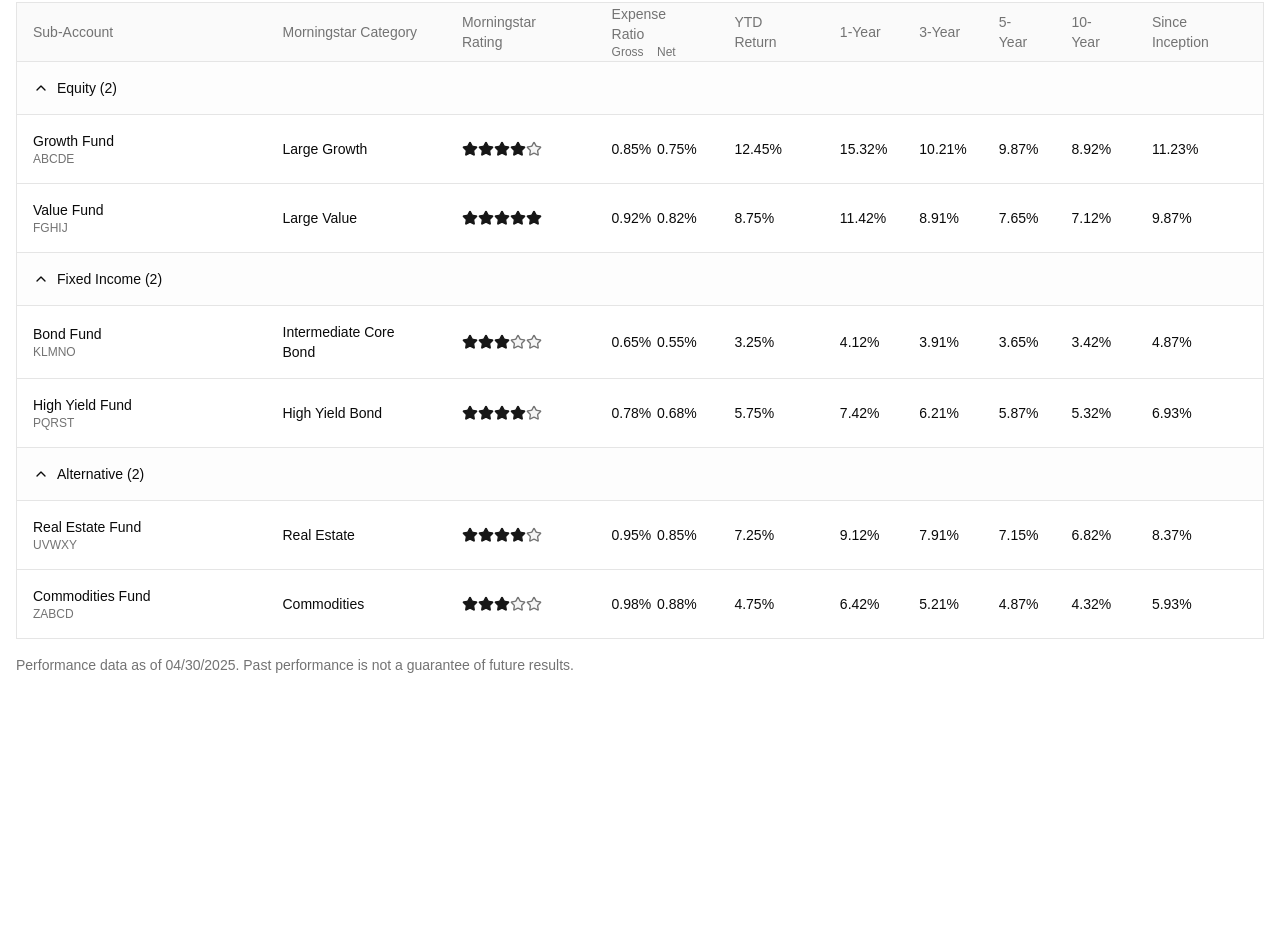
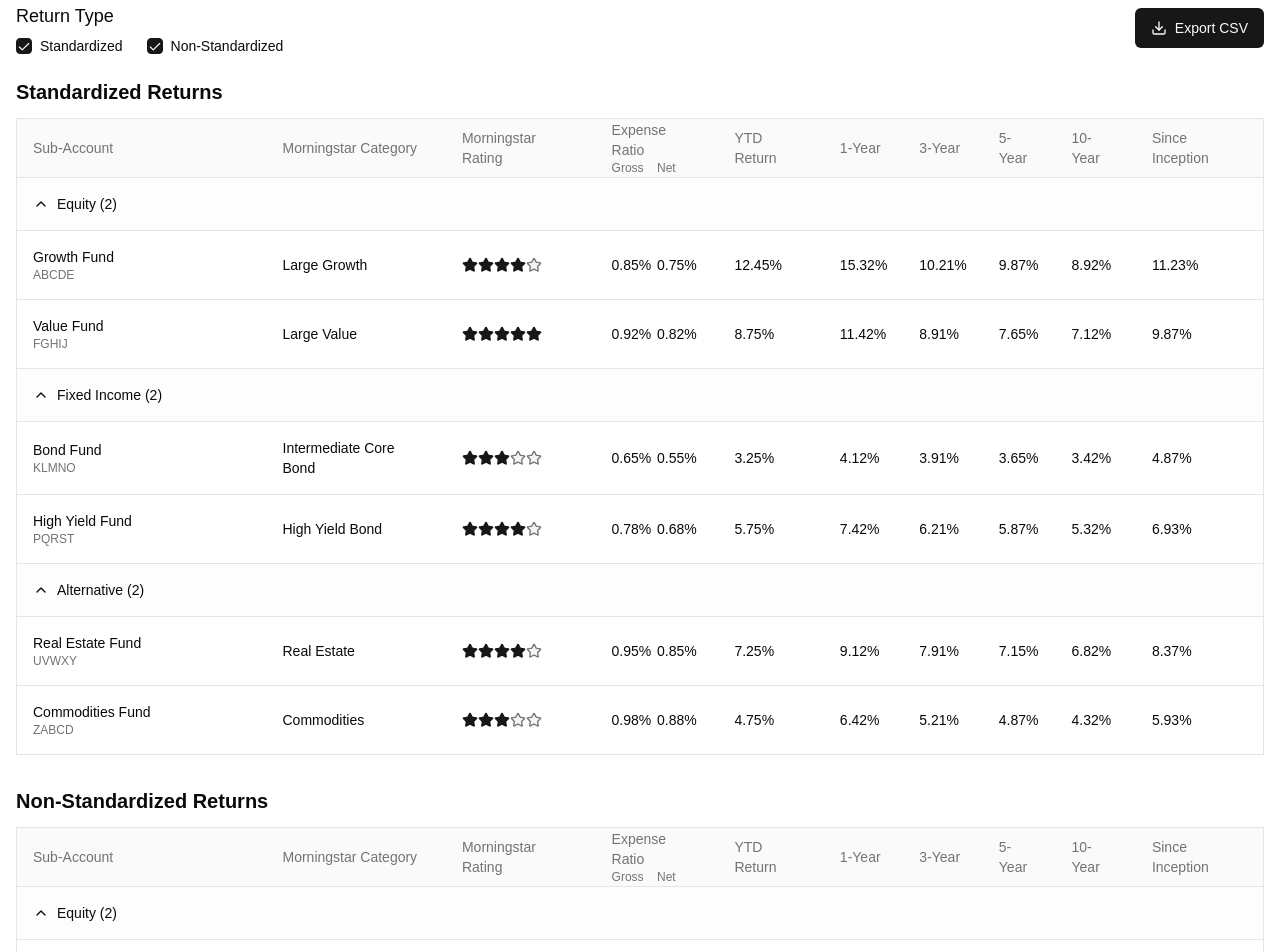
Before and after one commit to okerules/performance_center, a Next.js app: page / in a window 1280 px wide. Shown: the part 300-1252 px from the top of the page. Before the commit the page ends 1007 px from the top, so only its background shows below. Built offline with nearby package versions, Linux system fonts and the light colour scheme; a web font is replaced by a local one.

Commit message:
feat: add CSV export to Performance Center
Implement CSV export functionality with correct headers and data format

Co-authored-by: Dennis Meyer <7468846+okerules@users.noreply.github.com>

```diff
--- a/components/performance-center.tsx
+++ b/components/performance-center.tsx
@@ -1,12 +1,14 @@
 "use client"
 
 import { useState, useEffect } from "react"
-import { ChevronDown, ChevronUp } from "lucide-react"
+import { ChevronDown, ChevronUp, Download } from "lucide-react"
 import { Card, CardContent } from "@/components/ui/card"
 import { Select, SelectContent, SelectItem, SelectTrigger, SelectValue } from "@/components/ui/select"
 import { RadioGroup, RadioGroupItem } from "@/components/ui/radio-group"
 import { Label } from "@/components/ui/label"
 import { Table, TableBody, TableCell, TableHead, TableHeader, TableRow } from "@/components/ui/table"
+import { Checkbox } from "@/components/ui/checkbox"
+import { Button } from "@/components/ui/button"
 import { StarRating } from "@/components/star-rating"
 import { Unbounded } from "next/font/google"
 
@@ -195,6 +197,10 @@ export default function PerformanceCenter() {
   const [morningstarRatingFilter, setMorningstarRatingFilter] = useState("all")
   const [portfolioManagerFilter, setPortfolioManagerFilter] = useState("All")
 
+  // Table visibility state
+  const [showStandardized, setShowStandardized] = useState(true)
+  const [showNonStandardized, setShowNonStandardized] = useState(true)
+
   useEffect(() => {
     // Apply filters
     let result = [...assetCategories]
@@ -254,6 +260,161 @@ export default function PerformanceCenter() {
 
   const formatPercent = (value: number) => {
     return `${value.toFixed(2)}%`
+  }
+
+  // Function to generate CSV data from the filtered categories
+  const generateCSV = () => {
+    // Define headers
+    const headers = [
+      "Asset Category",
+      "Fund Name",
+      "Fund Number",
+      "Morningstar Category",
+      "Morningstar Rating",
+      "Gross Expense Ratio",
+      "Net Expense Ratio",
+      "YTD Return",
+      "1-Year Return",
+      "3-Year Return",
+      "5-Year Return",
+      "10-Year Return",
+      "Since Inception Return",
+      "Portfolio Managers",
+    ]
+
+    // Create CSV rows
+    let csvContent = headers.join(",") + "\n"
+
+    // Add data rows
+    filteredCategories.forEach((category) => {
+      category.funds.forEach((fund) => {
+        const row = [
+          category.name,
+          fund.name,
+          fund.number,
+          fund.morningStar.category,
+          fund.morningStar.rating,
+          fund.expense.gross.toFixed(2) + "%",
+          fund.expense.net.toFixed(2) + "%",
+          fund.returns.ytd.toFixed(2) + "%",
+          fund.returns.year1.toFixed(2) + "%",
+          fund.returns.year3.toFixed(2) + "%",
+          fund.returns.year5.toFixed(2) + "%",
+          fund.returns.year10.toFixed(2) + "%",
+          fund.returns.sinceInception.toFixed(2) + "%",
+          fund.portfolioManagers.join("; "),
+        ]
+
+        // Escape any commas in the data
+        const escapedRow = row.map((field) => {
+          // If the field contains a comma, quote it
+          if (field.includes(",")) {
+            return `"${field}"`
+          }
+          return field
+        })
+
+        csvContent += escapedRow.join(",") + "\n"
+      })
+    })
+
+    return csvContent
+  }
+
+  // Function to download CSV
+  const downloadCSV = () => {
+    const csv = generateCSV()
+    const blob = new Blob([csv], { type: "text/csv;charset=utf-8;" })
+    const url = URL.createObjectURL(blob)
+    const link = document.createElement("a")
+    link.setAttribute("href", url)
+    link.setAttribute("download", "performance_data.csv")
+    link.style.visibility = "hidden"
+    document.body.appendChild(link)
+    link.click()
+    document.body.removeChild(link)
+  }
+
+  // Function to render a performance table
+  const renderPerformanceTable = (isStandardized: boolean) => {
+    return (
+      <div className="overflow-x-auto mb-8">
+        <h2 className="text-xl font-semibold mb-3">
+          {isStandardized ? "Standardized Returns" : "Non-Standardized Returns"}
+        </h2>
+        <Table className="border">
+          <TableHeader>
+            <TableRow className="bg-muted/50">
+              <TableHead className="w-[250px]">Sub-Account</TableHead>
+              <TableHead>Morningstar Category</TableHead>
+              <TableHead>Morningstar Rating</TableHead>
+              <TableHead>
+                <div>Expense Ratio</div>
+                <div className="flex text-xs font-normal">
+                  <span className="w-1/2">Gross</span>
+                  <span className="w-1/2">Net</span>
+                </div>
+              </TableHead>
+              <TableHead>YTD Return</TableHead>
+              <TableHead>1-Year</TableHead>
+              <TableHead className="hidden md:table-cell">3-Year</TableHead>
+              <TableHead className="hidden md:table-cell">5-Year</TableHead>
+              <TableHead className="hidden lg:table-cell">10-Year</TableHead>
+              <TableHead className="hidden lg:table-cell">Since Inception</TableHead>
+            </TableRow>
+          </TableHeader>
+          <TableBody>
+            {filteredCategories.map((category) => (
+              <>
+                <TableRow
+                  key={category.id}
+                  className="bg-muted/20 cursor-pointer hover:bg-muted/30"
+                  onClick={() => toggleCategory(category.id)}
+                >
+                  <TableCell colSpan={10} className="font-medium">
+                    <div className="flex items-center">
+                      {category.expanded ? (
+                        <ChevronUp className="mr-2 h-4 w-4" />
+                      ) : (
+                        <ChevronDown className="mr-2 h-4 w-4" />
+                      )}
+                      {category.name} ({category.funds.length})
+                    </div>
+                  </TableCell>
+                </TableRow>
+                {category.expanded &&
+                  category.funds.map((fund) => (
+                    <TableRow key={fund.id}>
+                      <TableCell>
+                        <div className="font-medium">{fund.name}</div>
+                        <div className="text-xs text-muted-foreground">{fund.number}</div>
+                      </TableCell>
+                      <TableCell>{fund.morningStar.category}</TableCell>
+                      <TableCell>
+                        <StarRating rating={fund.morningStar.rating} />
+                      </TableCell>
+                      <TableCell>
+                        <div className="flex text-sm">
+                          <span className="w-1/2">{fund.expense.gross}%</span>
+                          <span className="w-1/2">{fund.expense.net}%</span>
+                        </div>
+                      </TableCell>
+                      <TableCell>{formatPercent(fund.returns.ytd)}</TableCell>
+                      <TableCell>{formatPercent(fund.returns.year1)}</TableCell>
+                      <TableCell className="hidden md:table-cell">{formatPercent(fund.returns.year3)}</TableCell>
+                      <TableCell className="hidden md:table-cell">{formatPercent(fund.returns.year5)}</TableCell>
+                      <TableCell className="hidden lg:table-cell">{formatPercent(fund.returns.year10)}</TableCell>
+                      <TableCell className="hidden lg:table-cell">
+                        {formatPercent(fund.returns.sinceInception)}
+                      </TableCell>
+                    </TableRow>
+                  ))}
+              </>
+            ))}
+          </TableBody>
+        </Table>
+      </div>
+    )
   }
 
   return (
@@ -347,80 +508,40 @@ export default function PerformanceCenter() {
         </CardContent>
       </Card>
 
-      {/* Performance Table */}
-      <div className="overflow-x-auto">
-        <Table className="border">
-          <TableHeader>
-            <TableRow className="bg-muted/50">
-              <TableHead className="w-[250px]">Sub-Account</TableHead>
-              <TableHead>Morningstar Category</TableHead>
-              <TableHead>Morningstar Rating</TableHead>
-              <TableHead>
-                <div>Expense Ratio</div>
-                <div className="flex text-xs font-normal">
-                  <span className="w-1/2">Gross</span>
-                  <span className="w-1/2">Net</span>
-                </div>
-              </TableHead>
-              <TableHead>YTD Return</TableHead>
-              <TableHead>1-Year</TableHead>
-              <TableHead className="hidden md:table-cell">3-Year</TableHead>
-              <TableHead className="hidden md:table-cell">5-Year</TableHead>
-              <TableHead className="hidden lg:table-cell">10-Year</TableHead>
-              <TableHead className="hidden lg:table-cell">Since Inception</TableHead>
-            </TableRow>
-          </TableHeader>
-          <TableBody>
-            {filteredCategories.map((category) => (
-              <>
-                <TableRow
-                  key={category.id}
-                  className="bg-muted/20 cursor-pointer hover:bg-muted/30"
-                  onClick={() => toggleCategory(category.id)}
-                >
-                  <TableCell colSpan={10} className="font-medium">
-                    <div className="flex items-center">
-                      {category.expanded ? (
-                        <ChevronUp className="mr-2 h-4 w-4" />
-                      ) : (
-                        <ChevronDown className="mr-2 h-4 w-4" />
-                      )}
-                      {category.name} ({category.funds.length})
-                    </div>
-                  </TableCell>
-                </TableRow>
-                {category.expanded &&
-                  category.funds.map((fund) => (
-                    <TableRow key={fund.id}>
-                      <TableCell>
-                        <div className="font-medium">{fund.name}</div>
-                        <div className="text-xs text-muted-foreground">{fund.number}</div>
-                      </TableCell>
-                      <TableCell>{fund.morningStar.category}</TableCell>
-                      <TableCell>
-                        <StarRating rating={fund.morningStar.rating} />
-                      </TableCell>
-                      <TableCell>
-                        <div className="flex text-sm">
-                          <span className="w-1/2">{fund.expense.gross}%</span>
-                          <span className="w-1/2">{fund.expense.net}%</span>
-                        </div>
-                      </TableCell>
-                      <TableCell>{formatPercent(fund.returns.ytd)}</TableCell>
-                      <TableCell>{formatPercent(fund.returns.year1)}</TableCell>
-                      <TableCell className="hidden md:table-cell">{formatPercent(fund.returns.year3)}</TableCell>
-                      <TableCell className="hidden md:table-cell">{formatPercent(fund.returns.year5)}</TableCell>
-                      <TableCell className="hidden lg:table-cell">{formatPercent(fund.returns.year10)}</TableCell>
-                      <TableCell className="hidden lg:table-cell">
-                        {formatPercent(fund.returns.sinceInception)}
-                      </TableCell>
-                    </TableRow>
-                  ))}
-              </>
-            ))}
-          </TableBody>
-        </Table>
+      {/* Table Type Filter and Export Button */}
+      <div className="mb-6 flex justify-between items-center">
+        <div>
+          <h3 className="text-lg font-medium mb-2">Return Type</h3>
+          <div className="flex space-x-6">
+            <div className="flex items-center space-x-2">
+              <Checkbox
+                id="standardized"
+                checked={showStandardized}
+                onCheckedChange={(checked) => setShowStandardized(checked as boolean)}
+              />
+              <Label htmlFor="standardized">Standardized</Label>
+            </div>
+            <div className="flex items-center space-x-2">
+              <Checkbox
+                id="non-standardized"
+                checked={showNonStandardized}
+                onCheckedChange={(checked) => setShowNonStandardized(checked as boolean)}
+              />
+              <Label htmlFor="non-standardized">Non-Standardized</Label>
+            </div>
+          </div>
+        </div>
+        <div>
+          <Button onClick={downloadCSV} className="flex items-center gap-2">
+            <Download className="h-4 w-4" />
+            Export CSV
+          </Button>
+        </div>
       </div>
+
+      {/* Performance Tables */}
+      {showStandardized && renderPerformanceTable(true)}
+      {showNonStandardized && renderPerformanceTable(false)}
 
       <div className="mt-4 text-sm text-muted-foreground">
         <p>Performance data as of 04/30/2025. Past performance is not a guarantee of future results.</p>
```
